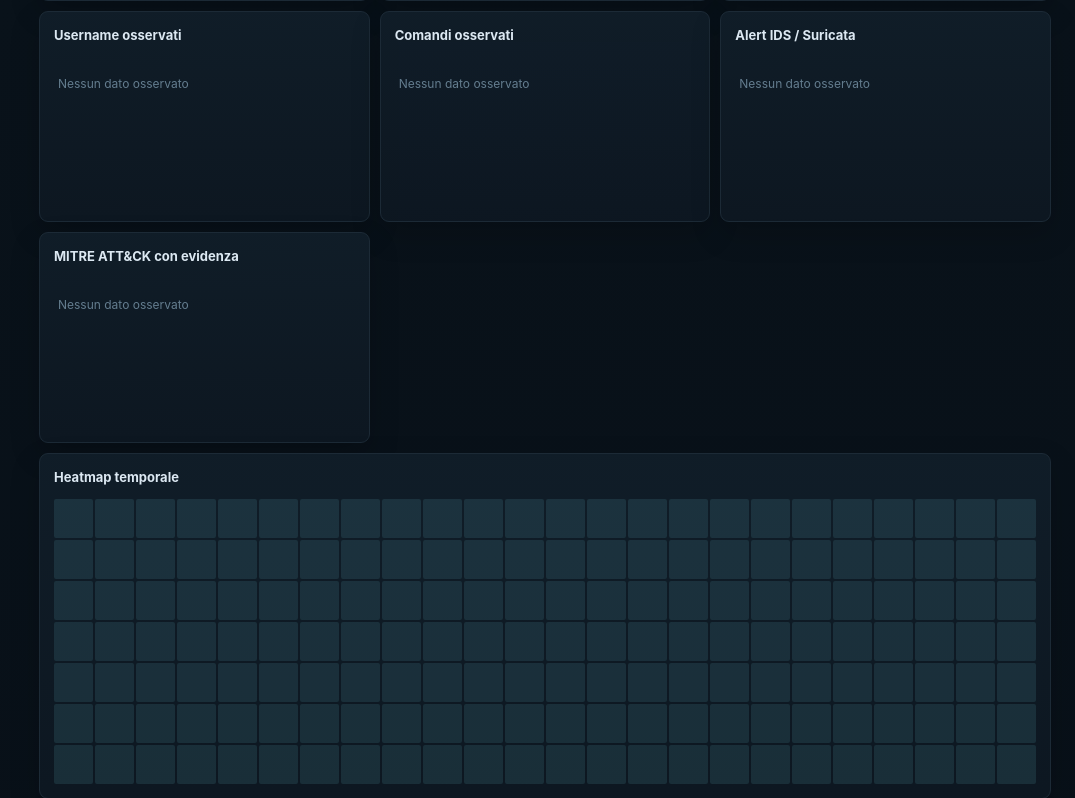
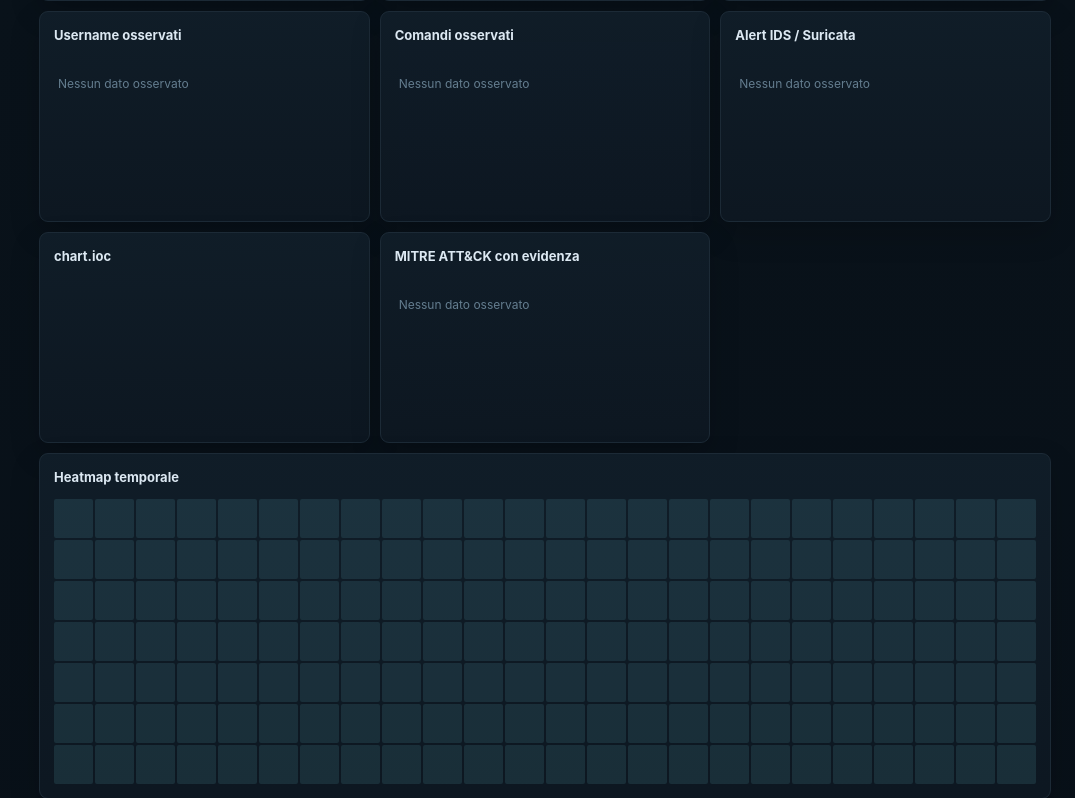
Before and after one commit to chiaraberti13/AEGIS-NEXUS, a Flask app: page / in a window 1280 px wide. Shown: the part 1119-1917 px from the top of the page, without its empty margins (205-1280 px from the left). Run offline with Flask 3, Linux system fonts and the light colour scheme; data that the repository does not hold is empty; a map, chart or similar area stays blank; some libraries are stand-ins or nearby versions.

Commit message:
Add IOC artifact analytics card

```diff
--- a/src/aegis_nexus/templates/index.html
+++ b/src/aegis_nexus/templates/index.html
@@ -120,6 +120,7 @@
         <article class="panel"><div class="panel-head"><h3 data-i18n="chart.credentials"></h3></div><div id="chart-credentials" class="bar-chart"></div></article>
         <article class="panel"><div class="panel-head"><h3 data-i18n="chart.commands"></h3></div><div id="chart-commands" class="bar-chart"></div></article>
         <article class="panel"><div class="panel-head"><h3 data-i18n="chart.ids"></h3></div><div id="chart-ids" class="bar-chart"></div></article>
+        <article class="panel"><div class="panel-head"><h3 data-i18n="chart.ioc"></h3></div><div id="chart-ioc" class="bar-chart"></div></article>
         <article class="panel"><div class="panel-head"><h3 data-i18n="chart.mitre"></h3></div><div id="chart-mitre" class="bar-chart"></div></article>
         <article class="panel heatmap-panel"><div class="panel-head"><h3 data-i18n="chart.heatmap"></h3></div><div id="heatmap" class="heatmap"></div></article>
       </section>
```
